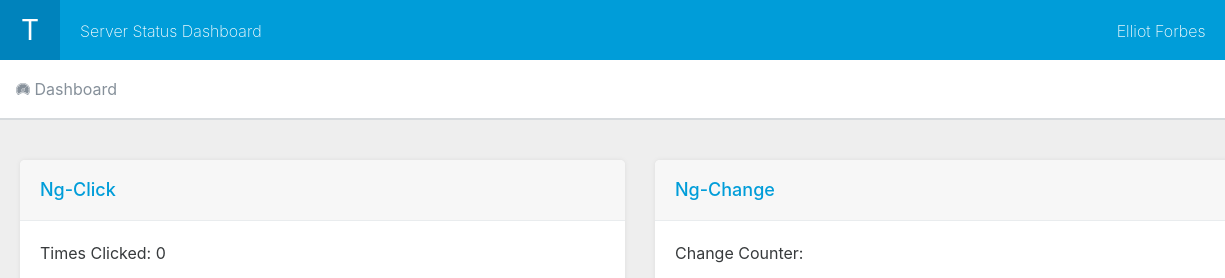
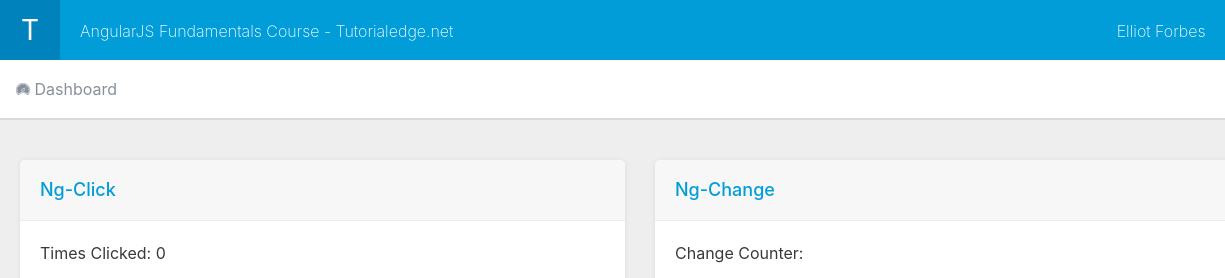
Before and after one commit to elliotforbes/angularjs-fundamentals, a website: page src/index.html in a window 1280 px wide. Shown: the top 278 px of the page, 0-1225 px from the left. Drawn offline with nearby package versions, Linux system fonts and the light colour scheme; some packages are replaced by stand-ins of ours; grey boxes are pictures that could not be loaded.

Commit message:
updates to some html

```diff
--- a/src/app/common/top-nav/top-nav.html
+++ b/src/app/common/top-nav/top-nav.html
@@ -4,7 +4,7 @@
       T
     </div>
     <div class="logo">
-      <a href="#/">Server Status Dashboard</a>
+      <a href="https://tutorialedge.net/course/angular-js-fundamentals">AngularJS Fundamentals Course - Tutorialedge.net</a>
     </div>
 
     <div class="user">
--- a/src/index.html
+++ b/src/index.html
@@ -2,7 +2,7 @@
 <html ng-app="root" ng-strict-di lang="en">
 <head>
   <meta charset="UTF-8">
-  <title>Server Statistic Dashboardgul</title>
+  <title>AngularJS Fundamentals Course</title>
 
   <link rel="stylesheet" href="http://code.ionicframework.com/ionicons/2.0.1/css/ionicons.min.css">
   <link rel="stylesheet" href="./assets/css/bootstrap.min.css">
```
